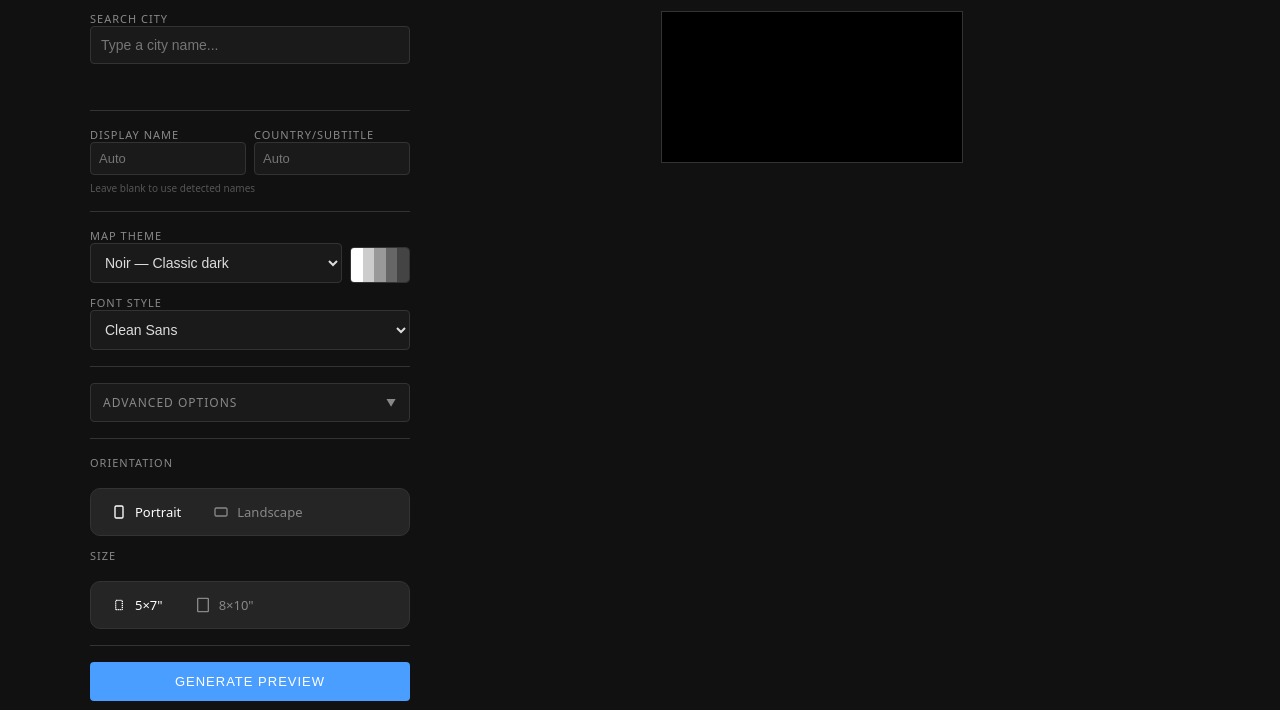
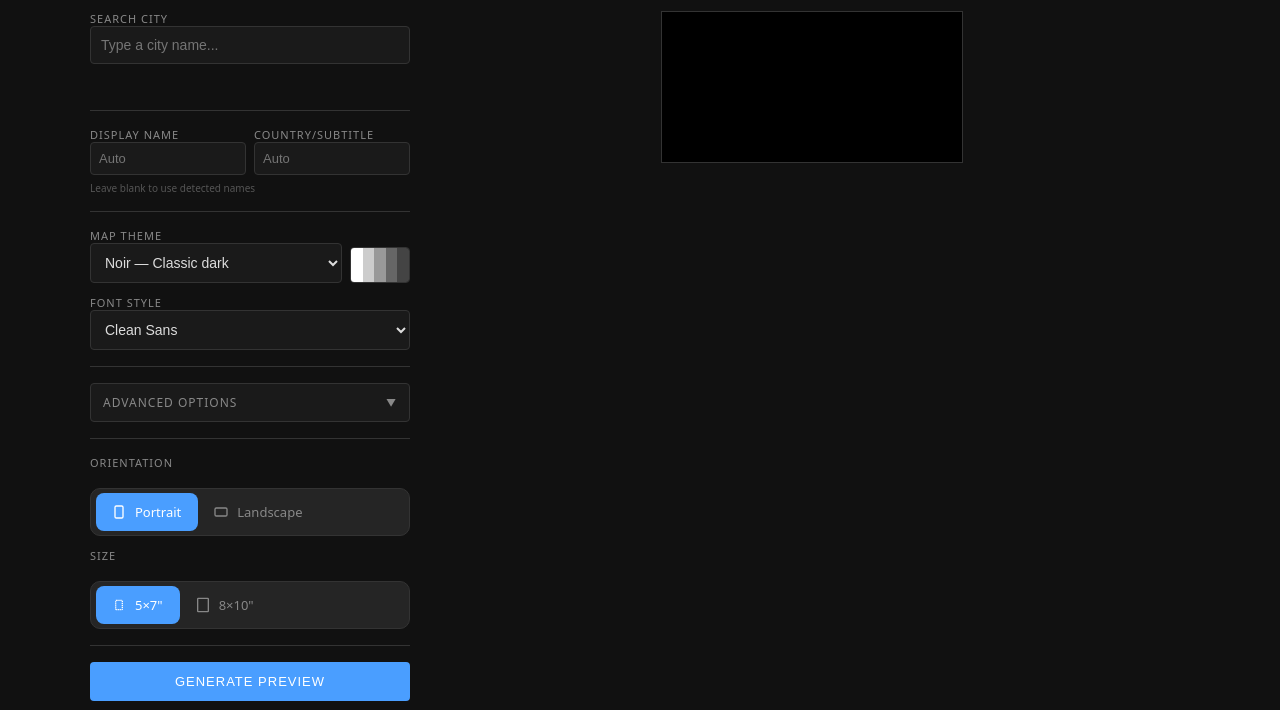
Before and after one commit to tejasgadhia/city-maps, a plain HTML site: page index.html in a window 1280 px wide. Shown: the part 77-787 px from the top of the page. Drawn offline with Linux system fonts and the light colour scheme.

Commit message:
Add JavaScript for pill toggle animation

```diff
--- a/index.html
+++ b/index.html
@@ -541,6 +541,35 @@ const batchStatus = $('batchStatus'), batchProgress = $('batchProgress'), batchP
 const uiClassic = $('uiClassic'), uiDark = $('uiDark');
 const zoomControls = $('zoomControls'), zoomIn = $('zoomIn'), zoomOut = $('zoomOut'), zoomReset = $('zoomReset'), zoomLevel = $('zoomLevel');
 const advancedCollapsible = $('advancedCollapsible');
+const orientToggle = $('orientToggle'), sizeToggle = $('sizeToggle');
+
+// Animated Pill Toggle
+function initPillToggle(toggle) {
+  if (!toggle) return;
+  const slider = toggle.querySelector('.pill-slider');
+  const inputs = toggle.querySelectorAll('input');
+
+  function updateSlider() {
+    const checked = toggle.querySelector('input:checked');
+    if (!checked || !slider) return;
+    const label = checked.nextElementSibling;
+    const toggleRect = toggle.getBoundingClientRect();
+    const labelRect = label.getBoundingClientRect();
+    slider.style.width = labelRect.width + 'px';
+    slider.style.transform = `translateX(${labelRect.left - toggleRect.left - 4}px)`;
+  }
+
+  setTimeout(updateSlider, 0);
+  inputs.forEach(input => {
+    input.addEventListener('change', () => {
+      updateSlider();
+      if (data) render(canvas, themeEl.value, true);
+    });
+  });
+  window.addEventListener('resize', updateSlider);
+}
+initPillToggle(orientToggle);
+initPillToggle(sizeToggle);
 
 // Collapsible
 advancedCollapsible.querySelector('.collapsible-header').onclick = () => advancedCollapsible.classList.toggle('open');
```
